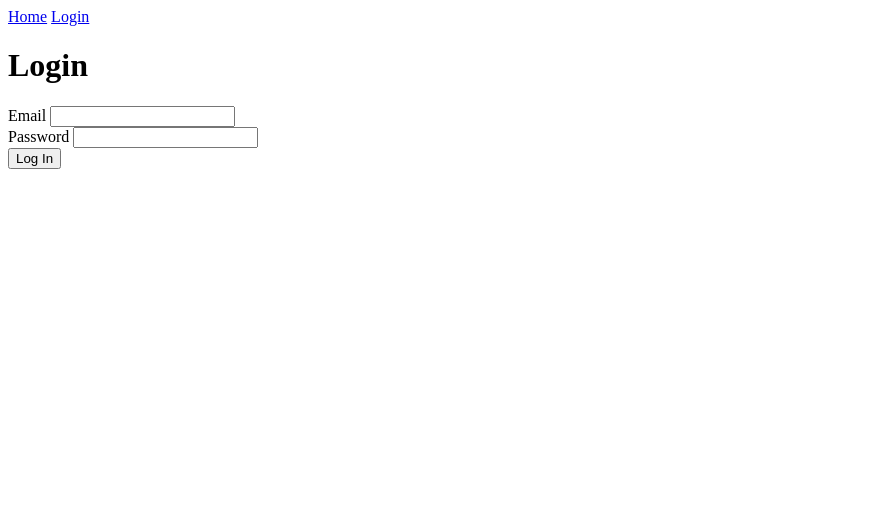
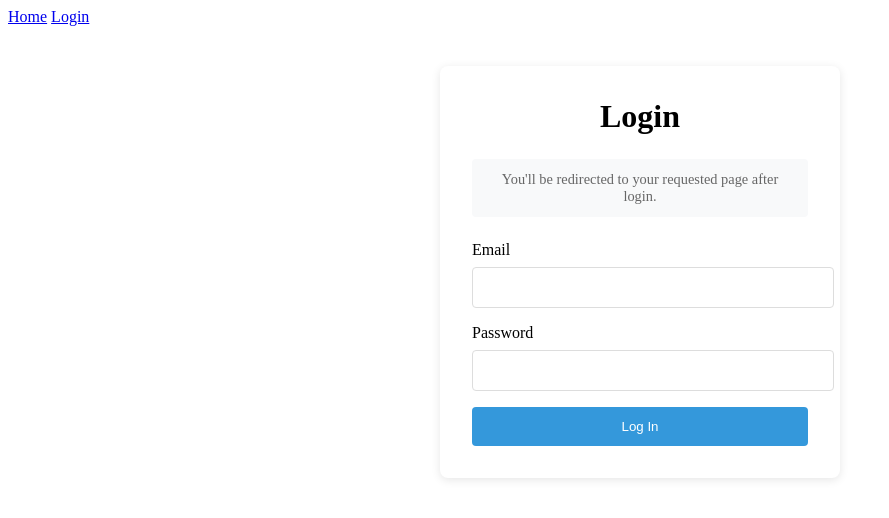
Before and after one commit to andysmith26/co2, a SvelteKit app: page /login in a window 1280 px wide. Shown: the top 518 px of the page, without its empty margins (0-889 px from the left). Built offline with nearby package versions, Linux system fonts and the light colour scheme; no server answers.

Commit message:
feat: Enhance authentication flow and improve protected route handling

```diff
--- a/src/hooks.server.ts
+++ b/src/hooks.server.ts
@@ -1,3 +1,4 @@
+// src/hooks.server.ts
 import { createServerClient } from '@supabase/ssr';
 import { redirect, type Handle } from '@sveltejs/kit';
 import { sequence } from '@sveltejs/kit/hooks';
@@ -55,19 +56,26 @@ const supabaseHandler: Handle = async ({ event, resolve }) => {
   });
 };
 
-// Auth guard for protected routes
 const authGuard: Handle = async ({ event, resolve }) => {
     // Get the validated session
     const { session } = await event.locals.getSession();
 
-  // Handle protected routes
-  if (!session && event.url.pathname.startsWith('/(protected)')) {
-    throw redirect(303, '/login');
+    // Identify protected routes by their actual URL paths
+    const protectedPaths = ['/dashboard', '/profile', '/signout'];
+    const isProtectedRoute = protectedPaths.some(path =>
+      event.url.pathname === path || event.url.pathname.startsWith(`${path}/`)
+    );
+
+    // If trying to access protected route without session, redirect to login
+    if (isProtectedRoute && !session) {
+      // Encode the current URL to redirect back after login
+      const redirectTo = encodeURIComponent(event.url.pathname);
+      throw redirect(303, `/login?redirectTo=${redirectTo}`);
     }
 
     // If user is logged in and tries to access login, redirect to dashboard
     if (session && event.url.pathname === '/login') {
-    throw redirect(303, '/(protected)/dashboard');
+      throw redirect(303, '/dashboard');
     }
 
     return resolve(event);
--- a/src/routes/(protected)/+layout.svelte
+++ b/src/routes/(protected)/+layout.svelte
@@ -94,11 +94,11 @@
 		</div>
 
 		<nav class="sidebar-nav">
-			<a href="/(protected)/dashboard" class="nav-item">
+			<a href="/dashboard" class="nav-item">
 				<span class="icon">📊</span>
 				<span>Dashboard</span>
 			</a>
-			<a href="/(protected)/profile" class="nav-item">
+			<a href="/profile" class="nav-item">
 				<span class="icon">👤</span>
 				<span>Profile</span>
 			</a>
--- a/src/routes/(protected)/+layout.ts
+++ b/src/routes/(protected)/+layout.ts
@@ -5,7 +5,6 @@ export const load: LayoutLoad = async ({ parent }) => {
   // Get parent data
   const parentData = await parent();
 
-  // This route is already protected by the auth guard in hooks.server.ts
-  // Just pass through the parent data
+  // Just pass through the parent data - this ensures we have session info available
   return parentData;
 };
--- a/src/routes/+layout.svelte
+++ b/src/routes/+layout.svelte
@@ -33,7 +33,7 @@
 		<nav>
 			<a href="/">Home</a>
 			{#if session}
-				<a href="/(protected)/dashboard">Dashboard</a>
+				<a href="/dashboard">Dashboard</a>
 				<span>{user?.email}</span>
 				<form action="/signout" method="POST" style="display:inline;">
 					<button type="submit">Sign Out</button>
--- a/src/routes/login/+page.svelte
+++ b/src/routes/login/+page.svelte
@@ -1,9 +1,73 @@
 <style>
-	/* Your styles here */
+	.login-container {
+		max-width: 400px;
+		margin: 40px auto;
+	}
+
+	.login-card {
+		background-color: white;
+		padding: 2rem;
+		border-radius: 8px;
+		box-shadow: 0 2px 10px rgba(0, 0, 0, 0.1);
+	}
+
+	h1 {
+		text-align: center;
+		margin-top: 0;
+		margin-bottom: 1.5rem;
+	}
+
+	.form-group {
+		margin-bottom: 1rem;
+	}
+
+	label {
+		display: block;
+		margin-bottom: 0.5rem;
+		font-weight: 500;
+	}
+
+	input {
+		width: 100%;
+		padding: 0.75rem;
+		border: 1px solid #ddd;
+		border-radius: 4px;
+	}
+
+	.error {
+		color: #e74c3c;
+		margin-bottom: 1rem;
+	}
+
+	.login-button {
+		width: 100%;
+		padding: 0.75rem;
+		background-color: #3498db;
+		color: white;
+		border: none;
+		border-radius: 4px;
+		cursor: pointer;
+		font-weight: 500;
+	}
+
+	.login-button:disabled {
+		background-color: #95a5a6;
+	}
+
+	.redirect-message {
+		background-color: #f8f9fa;
+		padding: 0.75rem;
+		border-radius: 4px;
+		margin-bottom: 1.5rem;
+		font-size: 0.9rem;
+		color: #666;
+		text-align: center;
+	}
 </style>
 
 <script lang="ts">
 	import { invalidate } from '$app/navigation';
+	import { page } from '$app/stores';
 
 	// Use $props rune for component props
 	let { data } = $props();
@@ -15,6 +79,9 @@
 	let password = $state('');
 	let loading = $state(false);
 	let error = $state('');
+
+	// Get redirectTo parameter from URL
+	let redirectTo = $derived($page.url.searchParams.get('redirectTo') || '/dashboard');
 
 	async function handleLogin() {
 		loading = true;
@@ -31,9 +98,8 @@
 			// Invalidate the auth data
 			await invalidate('supabase:auth');
 
-			// Redirect to dashboard - use window.location for full page reload
-			// to ensure cookies are properly set
-			window.location.href = '/(protected)/dashboard';
+			// Redirect to the intended page
+			window.location.href = redirectTo;
 		} catch (err) {
 			console.error('Login error:', err);
 			error = err.message;
@@ -46,6 +112,10 @@
 <div class="login-container">
 	<div class="login-card">
 		<h1>Login</h1>
+
+		{#if redirectTo && redirectTo !== '/(dashboard'}
+			<div class="redirect-message">You'll be redirected to your requested page after login.</div>
+		{/if}
 
 		<form on:submit|preventDefault={handleLogin}>
 			<div class="form-group">
```
Also changed, not shown: src/routes/(protected)/+layout.server.ts (+8 -6 lines). Lines whose indentation alone changed are shown as unchanged.
